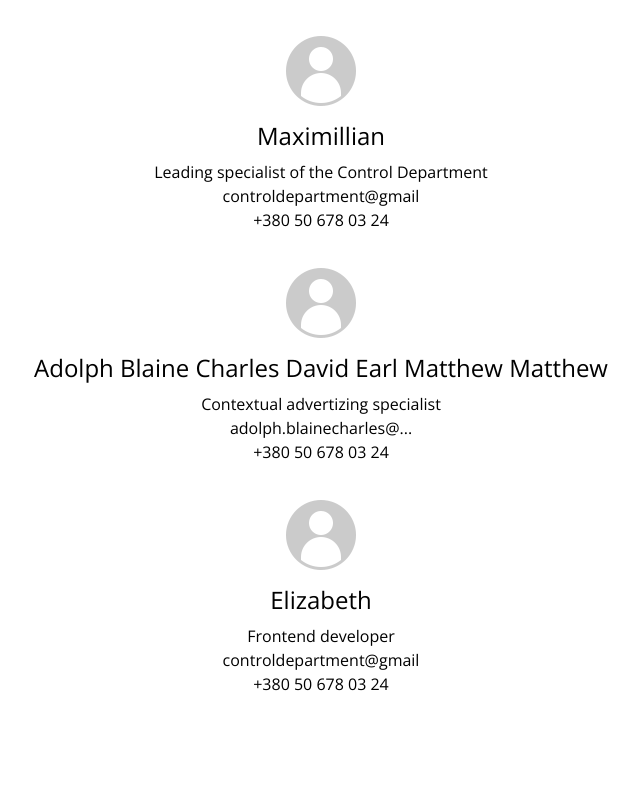
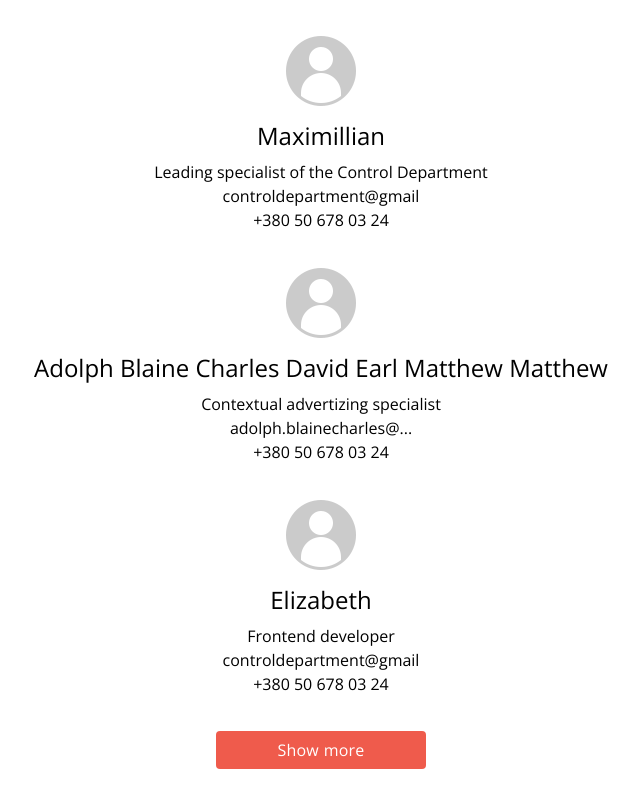
Before and after one commit to nedosika/testtask, a React (Create React App) app: page / in a window 1280 px wide. Shown: the part 1443-2235 px from the top of the page, without its empty margins (319-959 px from the left). Before the commit the page ends 2151 px from the top, so only its background shows below. Built offline with nearby package versions, Linux system fonts and the light colour scheme.

Commit message:
add button

```diff
--- a/src/components/App/App.js
+++ b/src/components/App/App.js
@@ -60,6 +60,7 @@ function App() {
                         </div>
                     </div>
                 </div>
+                <button>Show more</button>
             </sectiopn>
         </div>
     );
--- a/src/components/App/App.module.scss
+++ b/src/components/App/App.module.scss
@@ -187,5 +187,19 @@ button {
         }
       }
     }
+
+    button {
+      margin: 23px;
+      padding: 11px 61px;
+      border-radius: 4px;
+      letter-spacing: 0.2px;
+      word-spacing: 0.5px;
+      background-color: #ef5b4c;
+      color: white;
+    }
+
+    button:hover {
+      background-color: #d24335;
+    }
   }
 }
```
